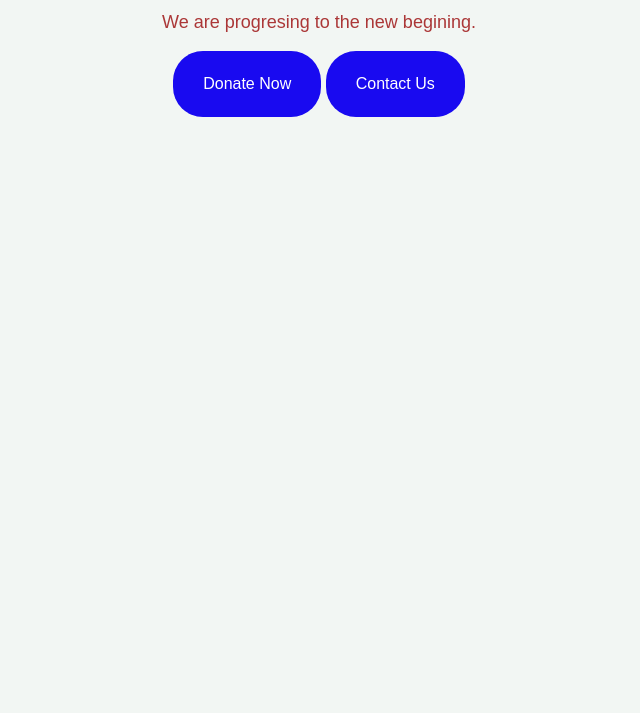
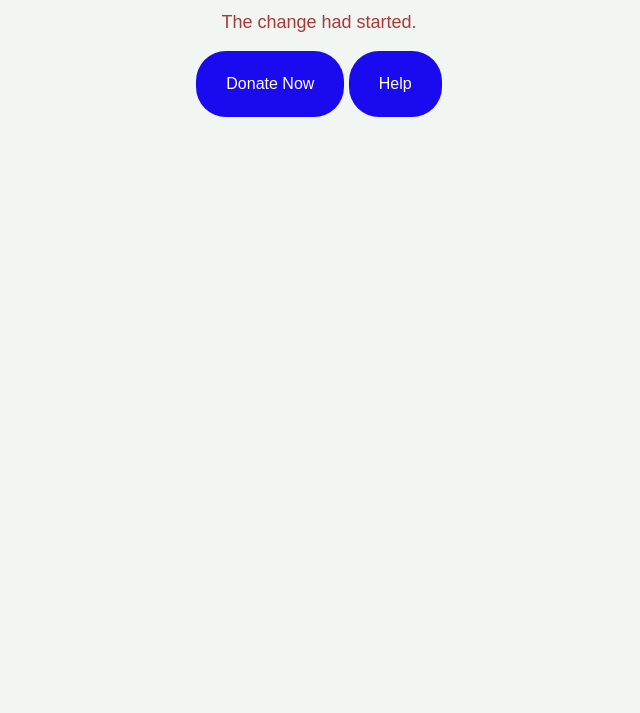
Before and after one commit to seetharamthakkalapalli-byte/Basanthi-Foundation-, a plain HTML site: page index.html in a window 1280 px wide. Shown: the part 87-800 px from the top of the page, without its empty margins (321-961 px from the left). Drawn offline with Linux system fonts and the light colour scheme.

Commit message:
update the paragraph and update the buton

```diff
--- a/index.html
+++ b/index.html
@@ -10,10 +10,10 @@
 
     <h1>make difference togther</h1>
 
-    <p>We are progresing to the new begining.</p>
+    <p>The change had started.</p>
 
     <button id="donateButton">Donate Now</button>
-    <button id="contactButton">Contact Us</button>
+    <button id="HelpButton">Help</button>
      <script src="script.js"></script>
 </body>
 
```
